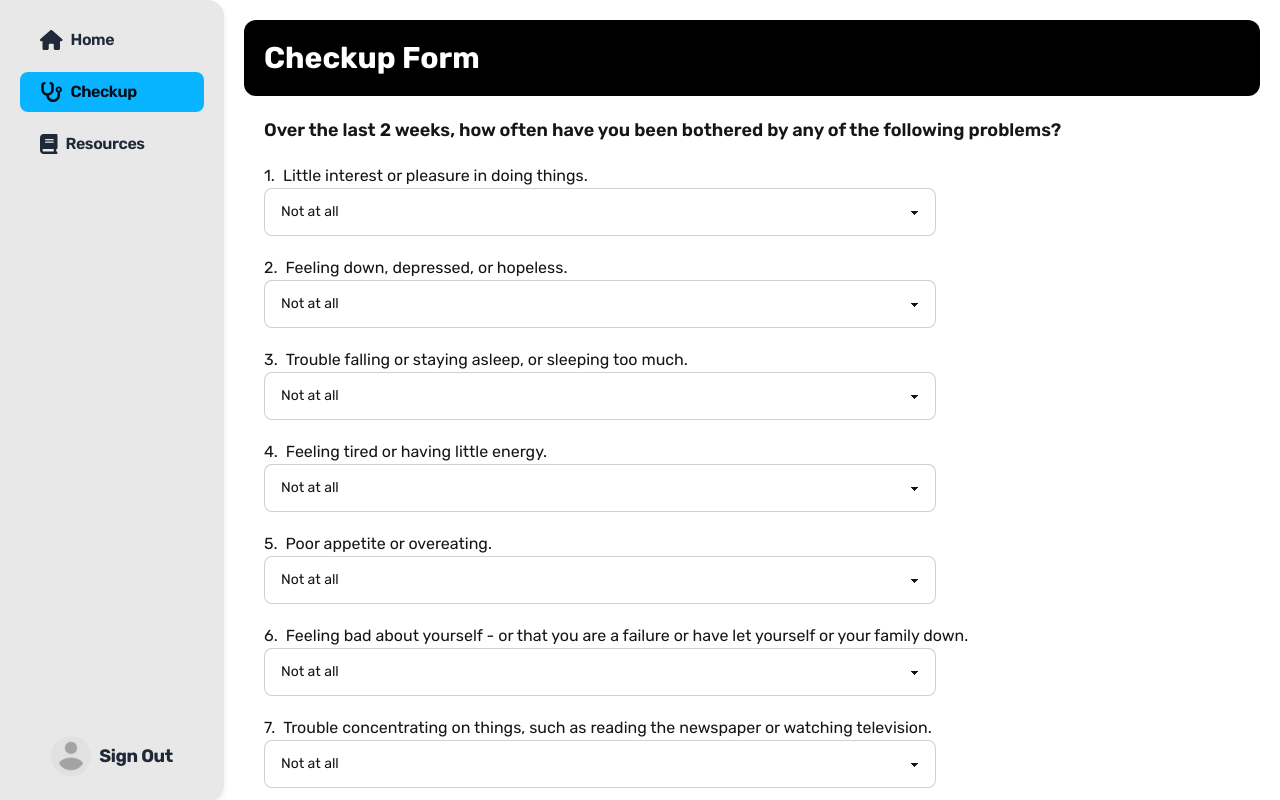
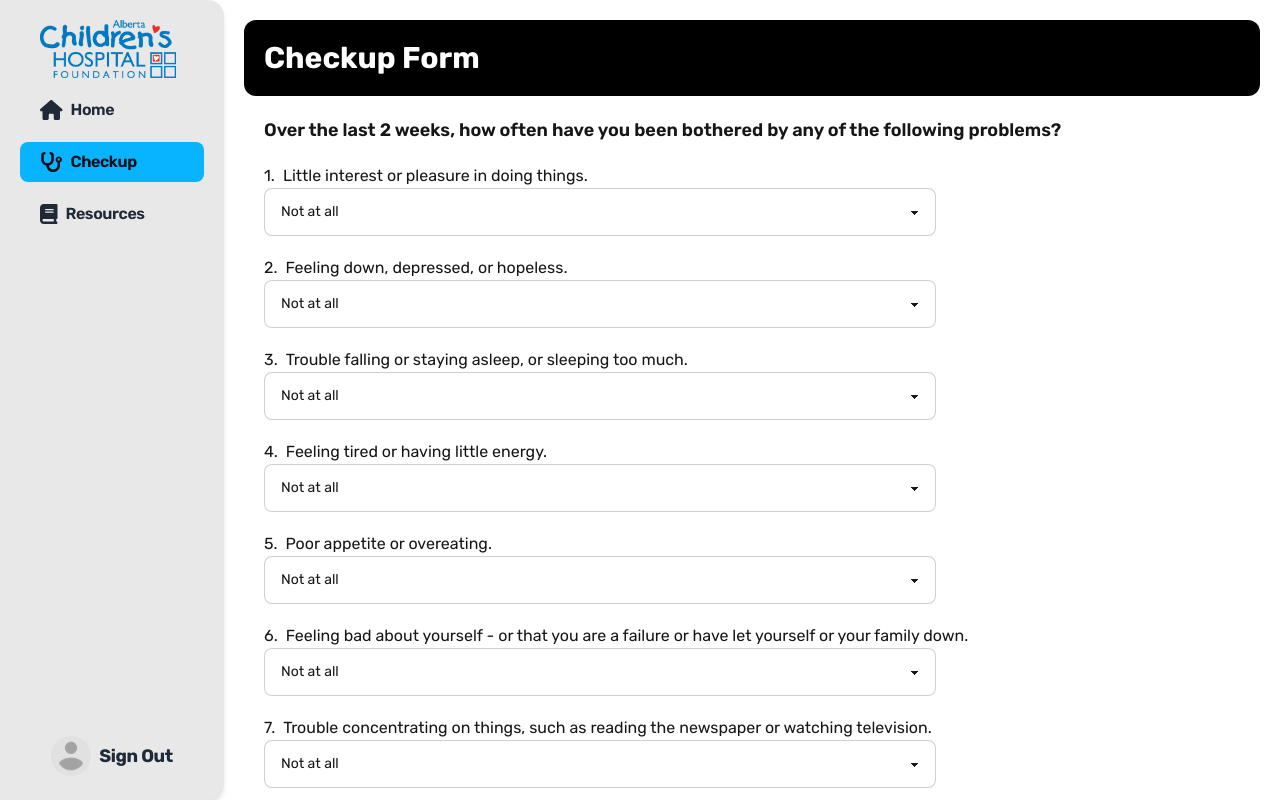
Before and after one commit to yotam1802/ACHFHackathon, a Next.js app in the folder achfhack/: page /checkup in a window 1280 px wide. Shown: the top 800 px of the page. Built offline with nearby package versions, Linux system fonts and the light colour scheme.

Commit message:
Add achf logo and landing page

```diff
--- a/achfhack/src/app/components/DashboardNavbar/DashboardNavbar/Navbar.jsx
+++ b/achfhack/src/app/components/DashboardNavbar/DashboardNavbar/Navbar.jsx
@@ -1,7 +1,8 @@
 import Image from "next/image";
-import profilePicPlaceholder from "../../../../../public/profile-pic-placeholder.png";
+import profilePicPlaceholder from "/public/profile-pic-placeholder.png";
 import SignoutButton from "./SignoutButton";
 import NavbarMenu from "./NavbarMenu";
+import achf from "/public/achf.png";
 
 export default async function Navbar({ svgs }) {
   return (
--- a/achfhack/src/app/components/DashboardNavbar/DashboardNavbar/NavbarMenu.jsx
+++ b/achfhack/src/app/components/DashboardNavbar/DashboardNavbar/NavbarMenu.jsx
@@ -4,6 +4,8 @@ import Link from "next/link";
 import { usePathname } from "next/navigation";
 import { FontAwesomeIcon } from "@fortawesome/react-fontawesome";
 import { faSignOutAlt } from "@fortawesome/free-solid-svg-icons";
+import achf from "/public/achf.png";
+import Image from "next/image";
 
 export default function NavbarMenu({ svgs }) {
   const pathname = usePathname();
@@ -11,6 +13,15 @@ export default function NavbarMenu({ svgs }) {
 
   return (
     <ul className="flex lg:flex-col md:gap-3 justify-around w-full">
+      <div className="flex items-center">
+        <Image
+          src={achf}
+          alt="Logo"
+          width={500}
+          height={500}
+          className="w-44 px-1 md:px-5"
+        />
+      </div>
       {svgs.map((svg, key) => {
         return (
           <li key={key}>
--- a/achfhack/src/app/page.js
+++ /dev/null
@@ -1,5 +0,0 @@
-import Image from "next/image";
-
-export default function Home() {
-  return <div>Initial commit</div>;
-}
--- /dev/null
+++ b/achfhack/src/app/page.jsx
@@ -0,0 +1,36 @@
+import Image from "next/image";
+
+export default function Home() {
+  return (
+    <main>
+      <div
+        className="min-h-screen hero"
+        style={{ backgroundImage: "url(/tfdl.jpg)" }}
+      >
+        <div className="hero-overlay bg-opacity-60 backdrop-blur-xs"></div>
+        <div className="hero-content text-neutral-content text-center">
+          <div>
+            <h1 className="mb-5 text-5xl md:text-7xl font-extrabold text-ucalgaryGold uppercase">
+              Explore the University of Calgary
+            </h1>
+            <h2 className="text-xl md:text-3xl px-4 mb-5">
+              Your go-to resource for navigating campus life.
+            </h2>
+
+            <button className="btn bg-red-600 text-gray-100 border-none hover:bg-red-800 btn-wide mb-5 font-bold shadow-2xl">
+              Get started now
+            </button>
+          </div>
+        </div>
+      </div>
+      <div className="flex flex-col items-center my-10 text-gray-800 gap-5 mx-5">
+        <h1 className="text-2xl md:text-4xl font-bold flex justify-center mt-5">
+          Why Use CampusConnect?
+        </h1>
+      </div>
+      <div className="flex w-full flex-col">
+        <div className="divider mt-0 mb-5"></div>
+      </div>
+    </main>
+  );
+}
```
Also changed, not shown: achfhack/public/achf.png (added), achfhack/src/app/layout.jsx (renamed from achfhack/src/app/layout.js), 1 other file (tests, documents, lock files or other folders).
